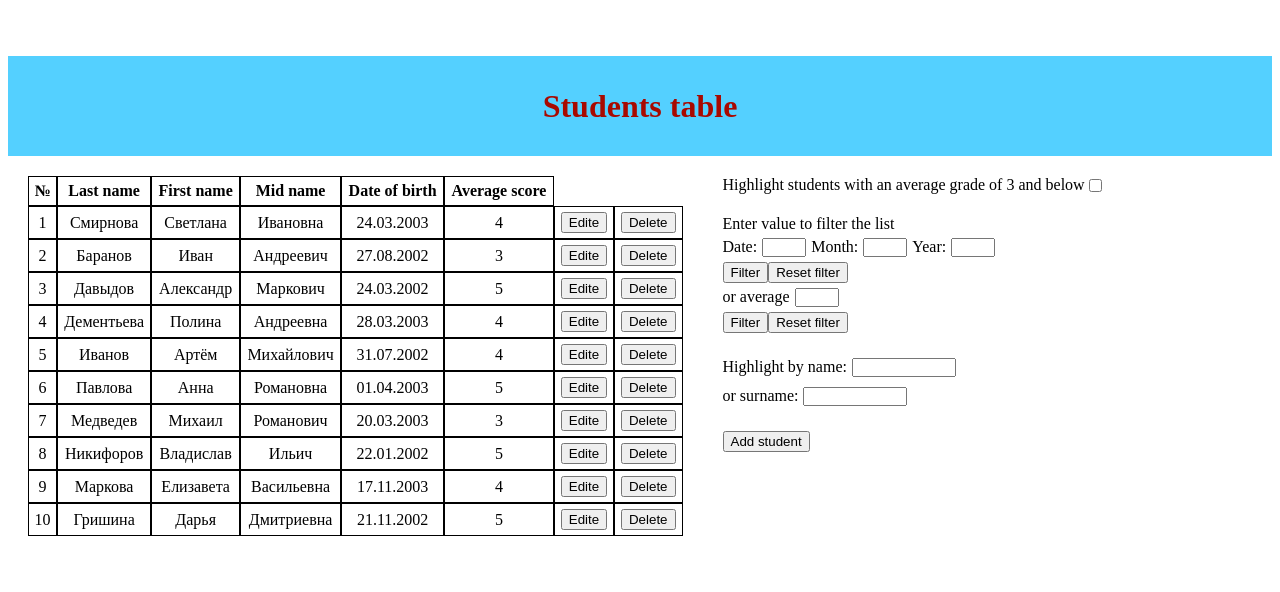
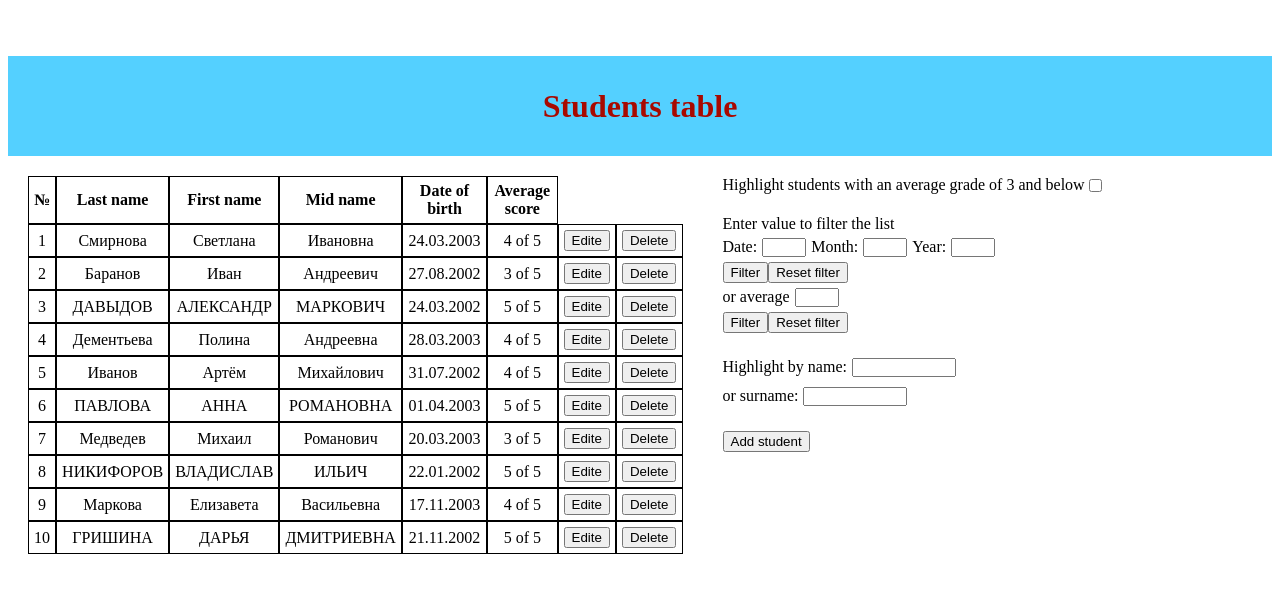
Before and after one commit to PerminovDmitrii/Frontend_Netcracker, an Angular app in the folder Homework/Angular/students-list/: page / in a window 1280 px wide. Shown: the top 592 px of the page. Built offline with nearby package versions, Linux system fonts and the light colour scheme.

Commit message:
add pipe

```diff
--- a/Homework/Angular/students-list/src/app/app.module.ts
+++ b/Homework/Angular/students-list/src/app/app.module.ts
@@ -7,6 +7,8 @@ import { ClickableButtonDirective } from "./clickable-button.directive";
 import { HighlightStudentDirective } from "./highlight-student.directive";
 import { StudentFormModule } from "./student-form/student-form.module";
 import { TableComponent } from "./table/table.component";
+import { AveragePipePipe } from './table/average-pipe.pipe';
+import { ScholarshipPipePipe } from './table/scholarship-pipe.pipe';
 
 @NgModule({
   declarations: [
@@ -14,6 +16,8 @@ import { TableComponent } from "./table/table.component";
     TableComponent,
     HighlightStudentDirective,
     ClickableButtonDirective,
+    AveragePipePipe,
+    ScholarshipPipePipe,
   ],
   imports: [
     BrowserModule,
--- /dev/null
+++ b/Homework/Angular/students-list/src/app/table/average-pipe.pipe.ts
@@ -0,0 +1,15 @@
+import { Pipe, PipeTransform } from "@angular/core";
+
+@Pipe({
+  name: "averagePipe"
+})
+export class AveragePipePipe implements PipeTransform {
+
+  transform(value: number): string {
+    if (value) {
+      return value + " of 5";
+    }
+    return "";
+  }
+
+}
--- /dev/null
+++ b/Homework/Angular/students-list/src/app/table/scholarship-pipe.pipe.ts
@@ -0,0 +1,15 @@
+import { Pipe, PipeTransform } from "@angular/core";
+
+@Pipe({
+  name: "scholarshipPipe"
+})
+export class ScholarshipPipePipe implements PipeTransform {
+
+  transform(value: string, average: number): string {
+    if (average === 5) {
+      return value.toUpperCase();
+    }
+    return value;
+  }
+
+}
--- a/Homework/Angular/students-list/src/app/table/table.component.html
+++ b/Homework/Angular/students-list/src/app/table/table.component.html
@@ -11,11 +11,11 @@
     <tr appHighlightStudent *ngFor="let student of filteredStudents; let i = index" [ngClass]="{scoreThree: isThreeScore(student) && threeScoreFlag === true,
     averageHighlight: highlightStudentsBy(student)}">
       <td>{{i + 1}}</td>
-      <td>{{student.lastName}}</td>
-      <td>{{student.firstName}}</td>
-      <td>{{student.midName}}</td>
+      <td>{{student.lastName | scholarshipPipe : student.averageScore}}</td>
+      <td>{{student.firstName | scholarshipPipe : student.averageScore}}</td>
+      <td>{{student.midName | scholarshipPipe : student.averageScore}}</td>
       <td>{{getBirthdate(student.birthDate)}}</td>
-      <td>{{student.averageScore}}</td>
+      <td>{{student.averageScore | averagePipe}}</td>
       <td><button appClickableButton (click)="onStudentClick(i)">Edite</button></td>
       <td><button appClickableButton (click)="deleteClick(i)">Delete</button></td>
     </tr>
```
